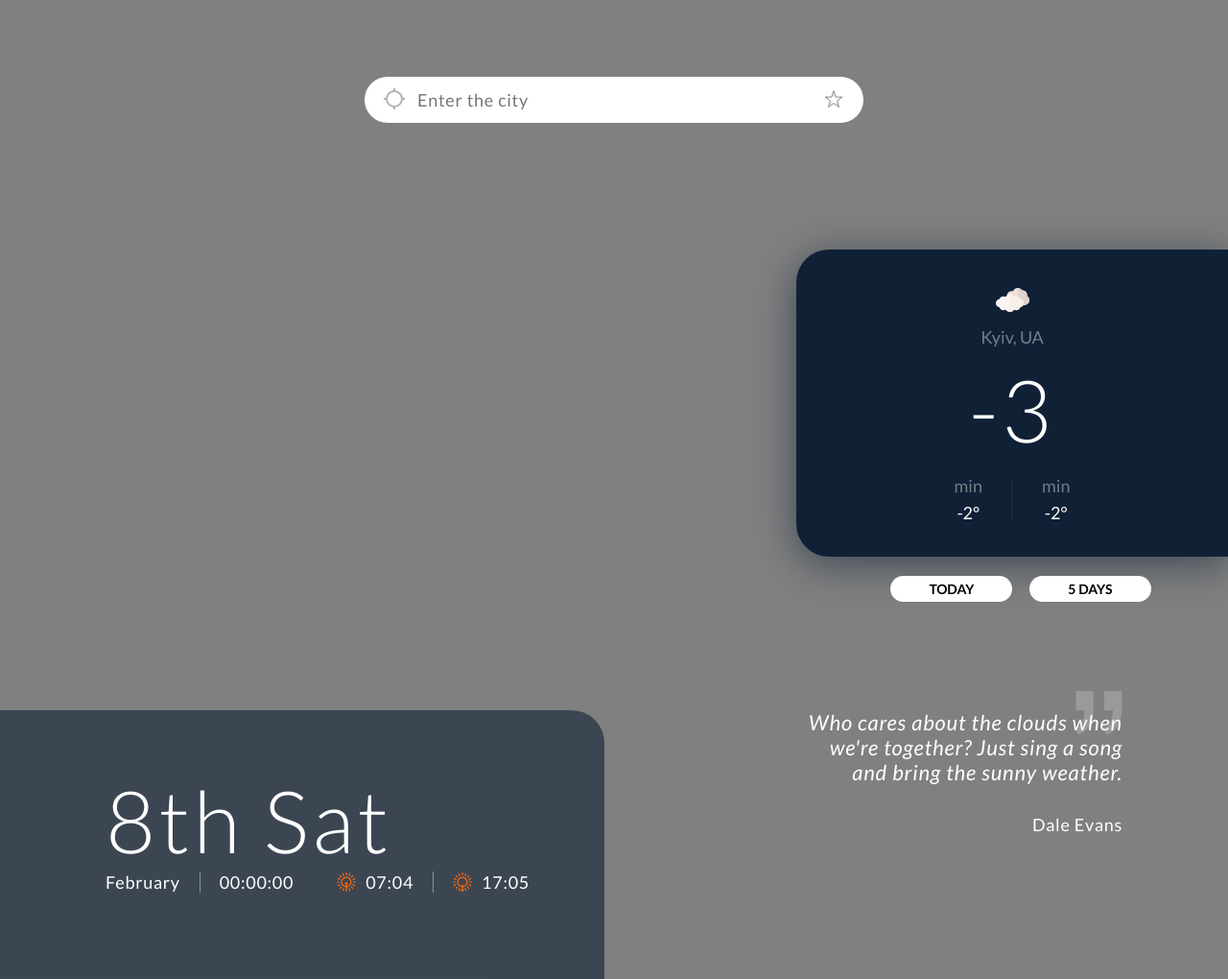
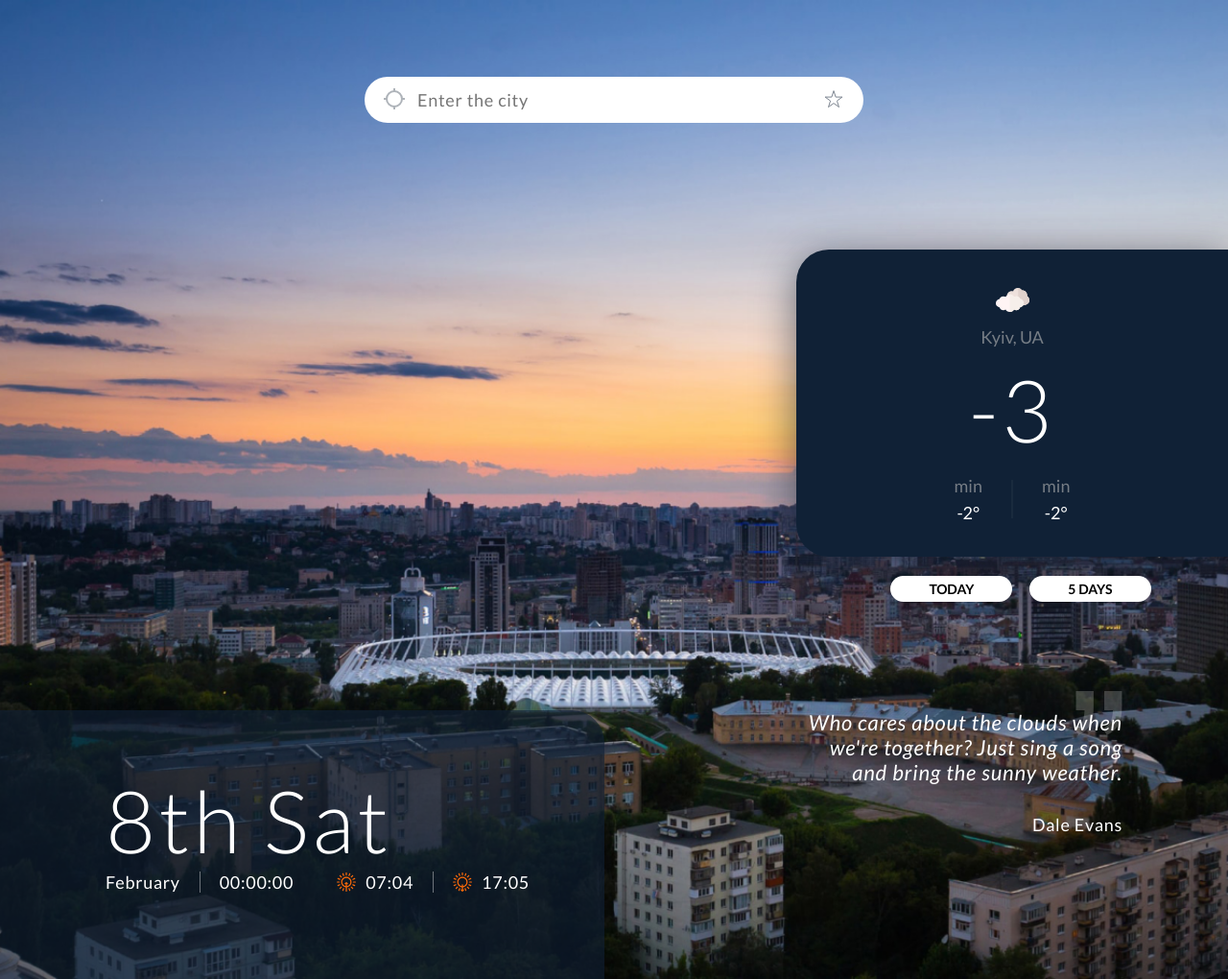
Before and after one commit to CristianRodr/project-weather, a website built with Parcel: page index.html in a window 1280 px wide. Shown: the whole page at 96% size. Built offline with nearby package versions, Linux system fonts and the light colour scheme; no server answers.

Commit message:
sin errores

```diff
--- a/css/styles.css
+++ b/css/styles.css
@@ -13,7 +13,10 @@ html {
 
 body {
   box-sizing: border-box;
-  background-color: grey;
+  color: white;
+  background-image: url("../images/Fondo\ 1x.png");
+  background-repeat: no-repeat;
+  background-size: cover;
   font-family: var(--font__general);
 }
 
```
Also changed, not shown: 2 other files.
